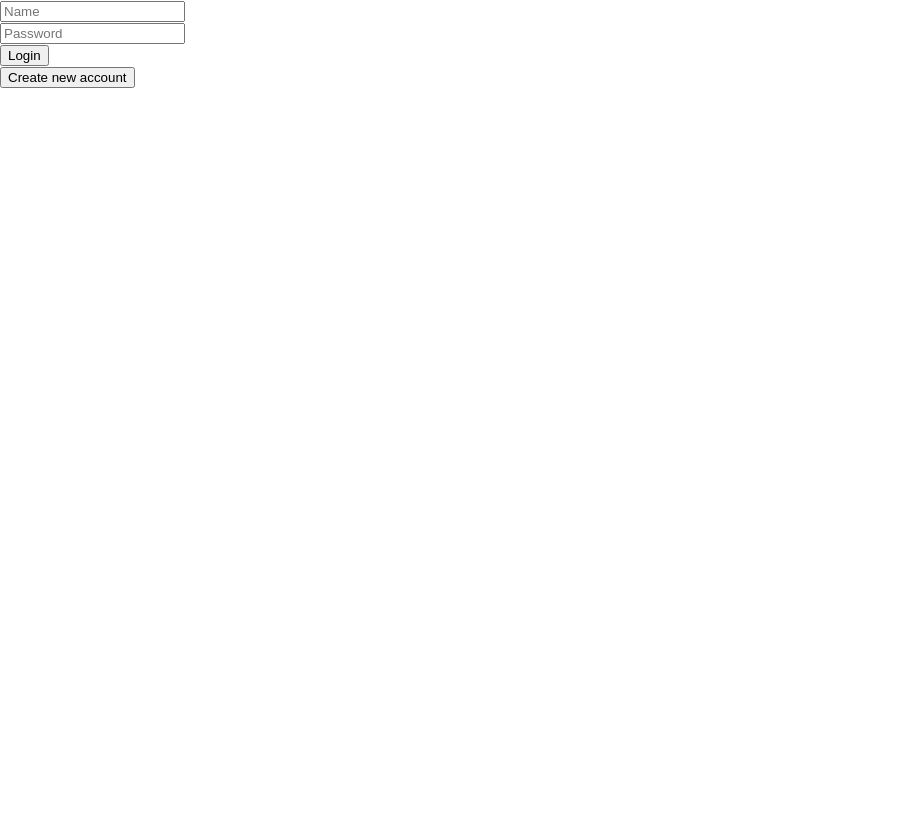
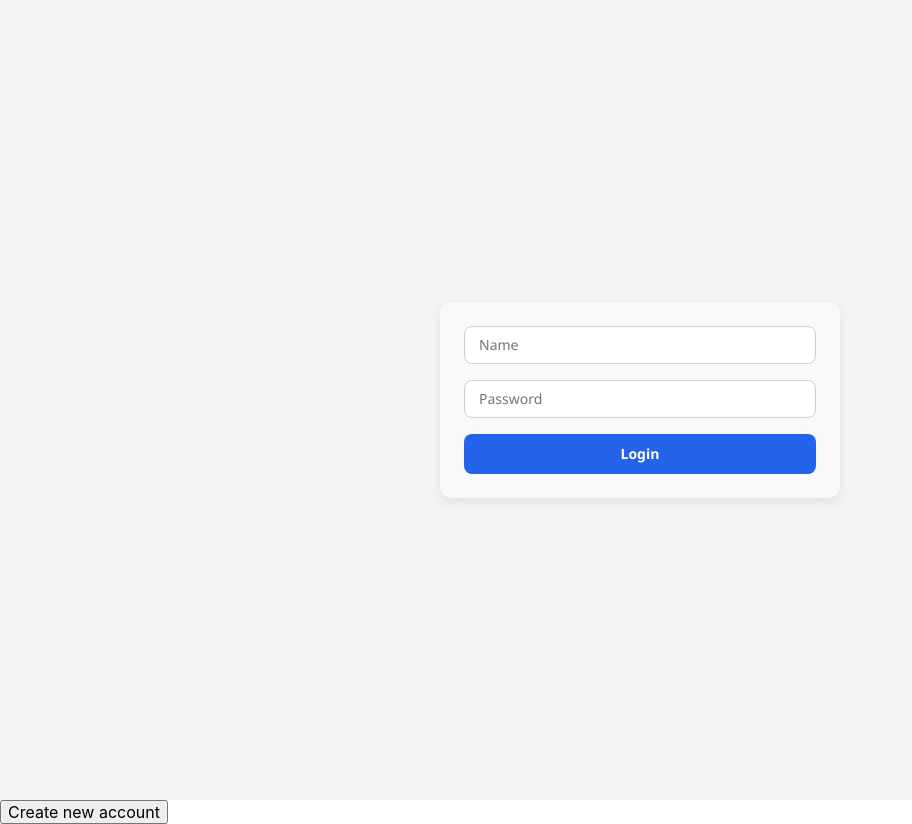
Before and after one commit to Makflay/TrainLog, a React (Create React App) app in the folder spa/: page /login in a window 1280 px wide. Shown: the whole page, without its empty margins (0-912 px from the left). Before the commit the page ends 800 px from the top, so only its background shows below. Built offline with nearby package versions, Linux system fonts and the light colour scheme.

Commit message:
Created first styles

```diff
--- a/spa/src/components/Login.js
+++ b/spa/src/components/Login.js
@@ -1,6 +1,8 @@
 import { useState, useContext } from 'react';
 import { useNavigate } from 'react-router-dom';
 import { AuthContext } from '../context/AuthContext';
+import containerStyles from './ui/FormContainer.module.css'
+import styles from './ui/Form.module.css'
 import loginUser from '../api/loginUser';
 
 function Login() {
@@ -43,17 +45,20 @@ function Login() {
   };
 
   return (
-    <form onSubmit={handleSubmit}>
+    <div className={containerStyles.container}>
+      <form onSubmit={handleSubmit} className={styles.form}>
       <div>
         <input value={username} onChange={e => setUsername(e.target.value)} placeholder='Name' type='text' />
-        {errors.username && <p style={{ color: 'red' }}>{errors.username}</p>}
+        {errors.username && <p className={styles.message}>{errors.username}</p>}
       </div>
       <div>
         <input value={password} onChange={e => setPassword(e.target.value)} placeholder='Password' type='password'/>
-        {errors.password && <p style={{ color: 'red' }}>{errors.password}</p>}
+        {errors.password && <p className={styles.message}>{errors.password}</p>}
       </div>
       <button type="submit">Login</button>
-    </form>
+      </form>
+    </div>
+
   );
 }
 
--- /dev/null
+++ b/spa/src/components/ui/Form.module.css
@@ -0,0 +1,71 @@
+.form {
+  display: flex;
+  flex-direction: column;
+  gap: 16px;
+  width: 100%;
+  max-width: 400px;
+  margin: 0 auto;
+  padding: 24px;
+  background-color: #f9f9f9;
+  border-radius: 12px;
+  box-shadow: 0 4px 12px rgba(0, 0, 0, 0.08);
+  font-family: 'Segoe UI', Tahoma, Geneva, Verdana, sans-serif;
+}
+
+.form div {
+  display: flex;
+  flex-direction: column;
+}
+
+.form input {
+  padding: 10px 14px;
+  font-size: 14px;
+  border: 1px solid #ccc;
+  border-radius: 8px;
+  outline: none;
+  transition: border 0.2s ease, box-shadow 0.2s ease;
+}
+
+.form input:focus {
+  border-color: #2563eb;
+  box-shadow: 0 0 0 2px rgba(37, 99, 235, 0.2);
+}
+
+.form p {
+  color: #dc2626;
+  font-size: 12px;
+  margin-top: 4px;
+}
+
+.form button {
+  padding: 12px;
+  font-size: 14px;
+  font-weight: 600;
+  border: none;
+  border-radius: 8px;
+  cursor: pointer;
+  background-color: #2563eb;
+  color: white;
+  transition: background 0.2s ease, transform 0.1s ease;
+}
+
+.form button:hover {
+  background-color: #1e40af;
+  transform: translateY(-1px);
+}
+
+.form button:active {
+  transform: translateY(0);
+}
+
+.form button:disabled {
+  opacity: 0.6;
+  cursor: not-allowed;
+}
+
+.form .message {
+  font-size: 13px;
+  color: #16a34a;
+  margin-top: 8px;
+  text-align: center;
+}
--- /dev/null
+++ b/spa/src/components/ui/FormContainer.module.css
@@ -0,0 +1,8 @@
+.container {
+  display: flex;
+  justify-content: center;
+  align-items: center;
+  min-height: 100vh;
+  background-color: #f3f4f6;
+  padding: 20px;
+}
--- a/spa/src/index.css
+++ b/spa/src/index.css
@@ -11,3 +11,11 @@ code {
   font-family: source-code-pro, Menlo, Monaco, Consolas, 'Courier New',
     monospace;
 }
+
+* {
+  box-sizing: border-box;
+}
+
+a {
+  text-decoration: none;
+}
--- a/spa/src/index.js
+++ b/spa/src/index.js
@@ -1,14 +1,12 @@
 import React from 'react';
 import ReactDOM from 'react-dom/client';
+import './styles/normalize.css';
 import './index.css';
 import App from './App';
-//import { AuthProvider } from './context/AuthContext';
 
 const root = ReactDOM.createRoot(document.getElementById('root'));
 root.render(
   <React.StrictMode>
-    {/* <AuthProvider> */}
       <App />
-    {/* </AuthProvider> */}
   </React.StrictMode>
 );
```
Also changed, not shown: spa/src/components/ui/DeleteButton.module.css (added, +22 -0 lines), spa/src/components/ui/EditButton.module.css (added, +21 -0 lines), spa/src/components/ui/SubmitButton.module.css (added, +22 -0 lines), spa/src/styles/normalize.css (added).
